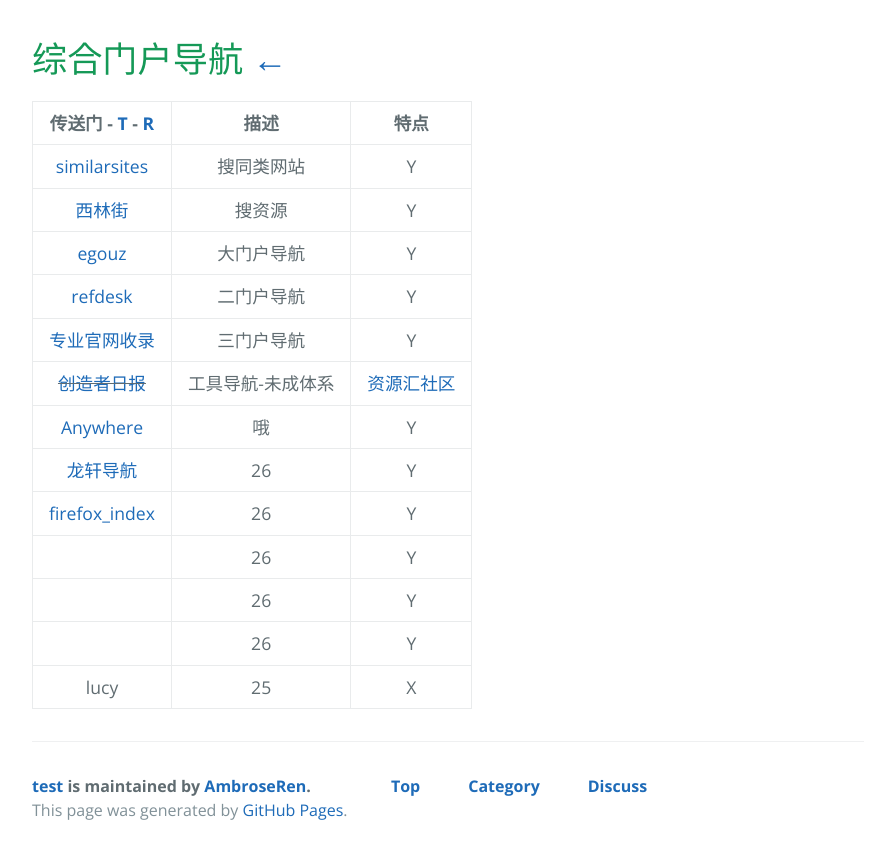
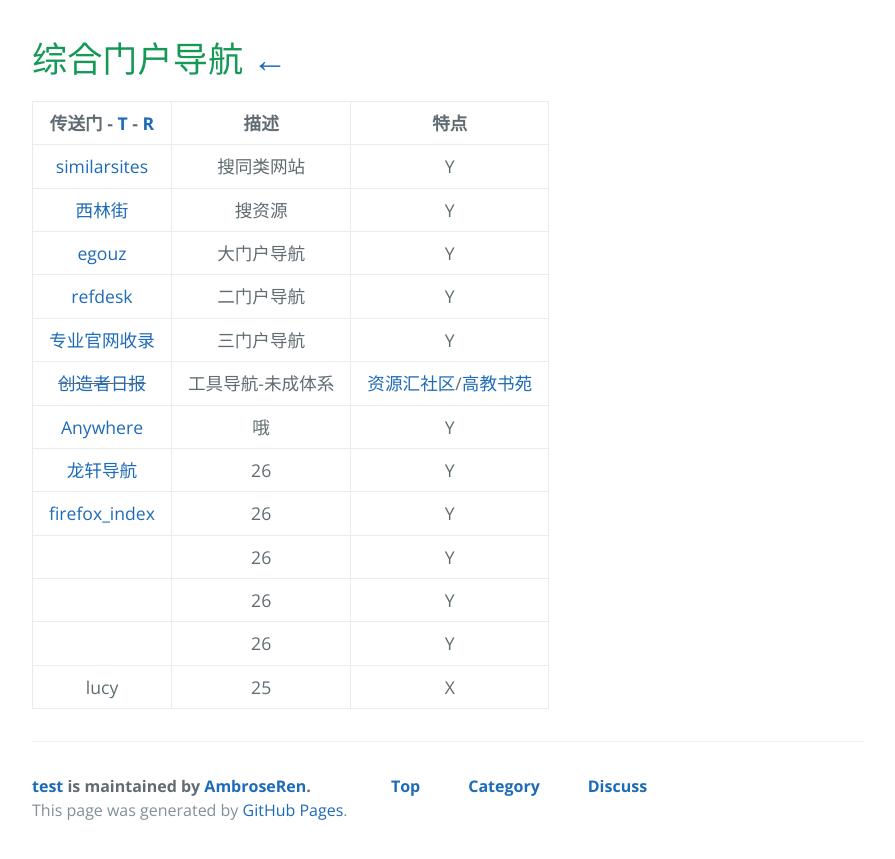
Before and after one commit to AmbroseRen/test, a Jekyll site: the page built from Library/synthesize.md, in a window 1280 px wide. Shown: the top 859 px of the page, without its empty margins (192-1087 px from the left). Built offline with Jekyll 4.4.1, drawn with Linux system fonts in a browser that asks for light colours; our own code applies the rules of GitHub Pages for plain Markdown files; the repository's description, which GitHub fills in, is left out.

Commit message:
Update synthesize.md

```diff
--- a/Library/synthesize.md
+++ b/Library/synthesize.md
@@ -7,7 +7,7 @@
 | [egouz](https://www.egouz.com/) | 大门户导航 | Y |
 | [refdesk](https://www.refdesk.com/) | 二门户导航 | Y |
 | [专业官网收录](http://www.gfwz.com/) | 三门户导航 | Y |
-| ~~[创造者日报](https://creatorsdaily.com/)~~ | 工具导航-未成体系 | [资源汇社区](http://ziyuanhuishequ.ys168.com/) |
+| ~~[创造者日报](https://creatorsdaily.com/)~~ | 工具导航-未成体系 | [资源汇社区](http://ziyuanhuishequ.ys168.com/)/[高教书苑](https://ebook.hep.com.cn/ebooks/index.html#/) |
 | [Anywhere](http://lackar.com/aa/) | 哦 | Y |
 | [龙轩导航](http://ilxdh.com/) | 26 | Y |
 | [firefox_index](http://offlintab.firefoxchina.cn/) | 26 | Y |
```
